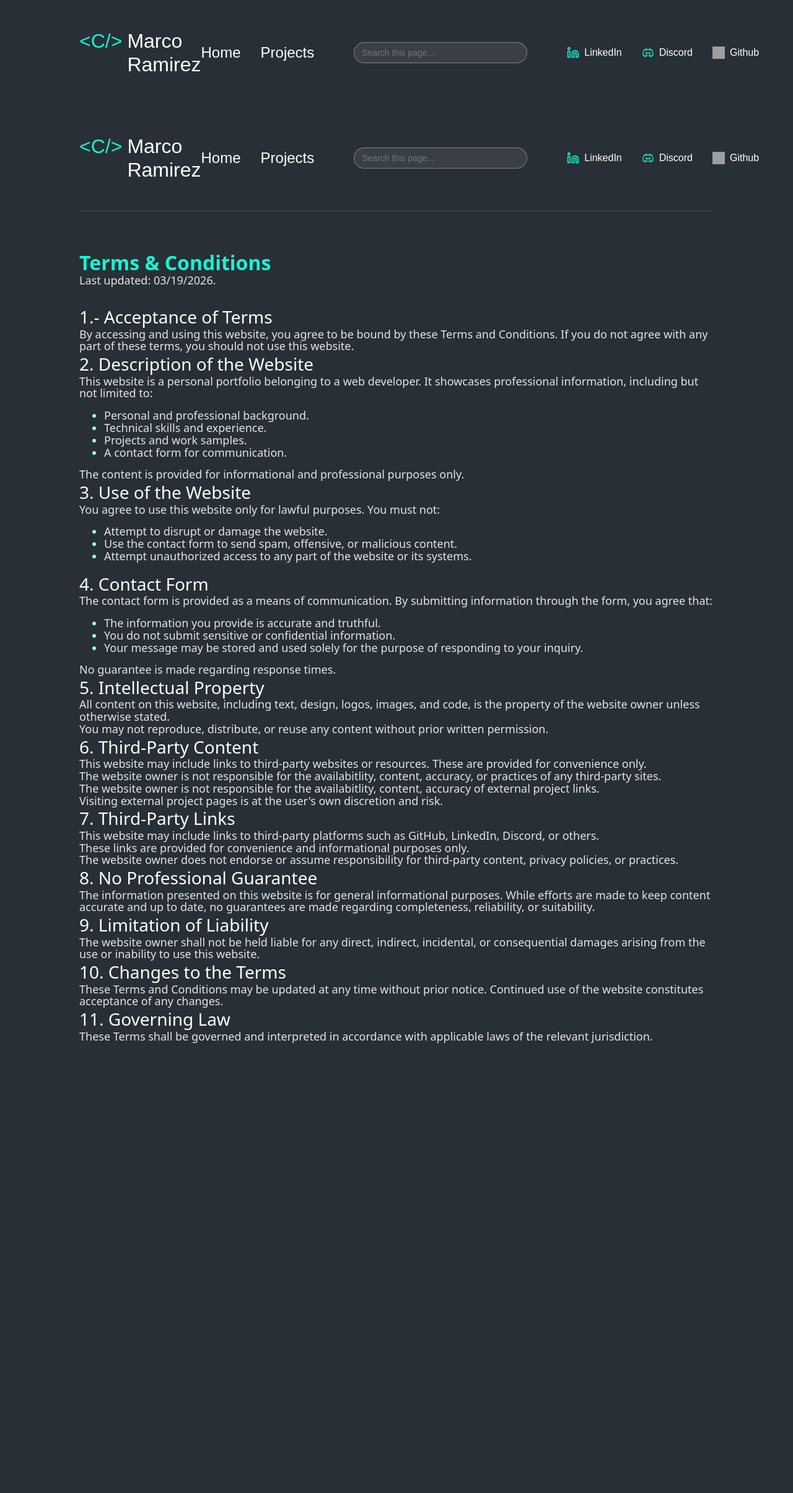
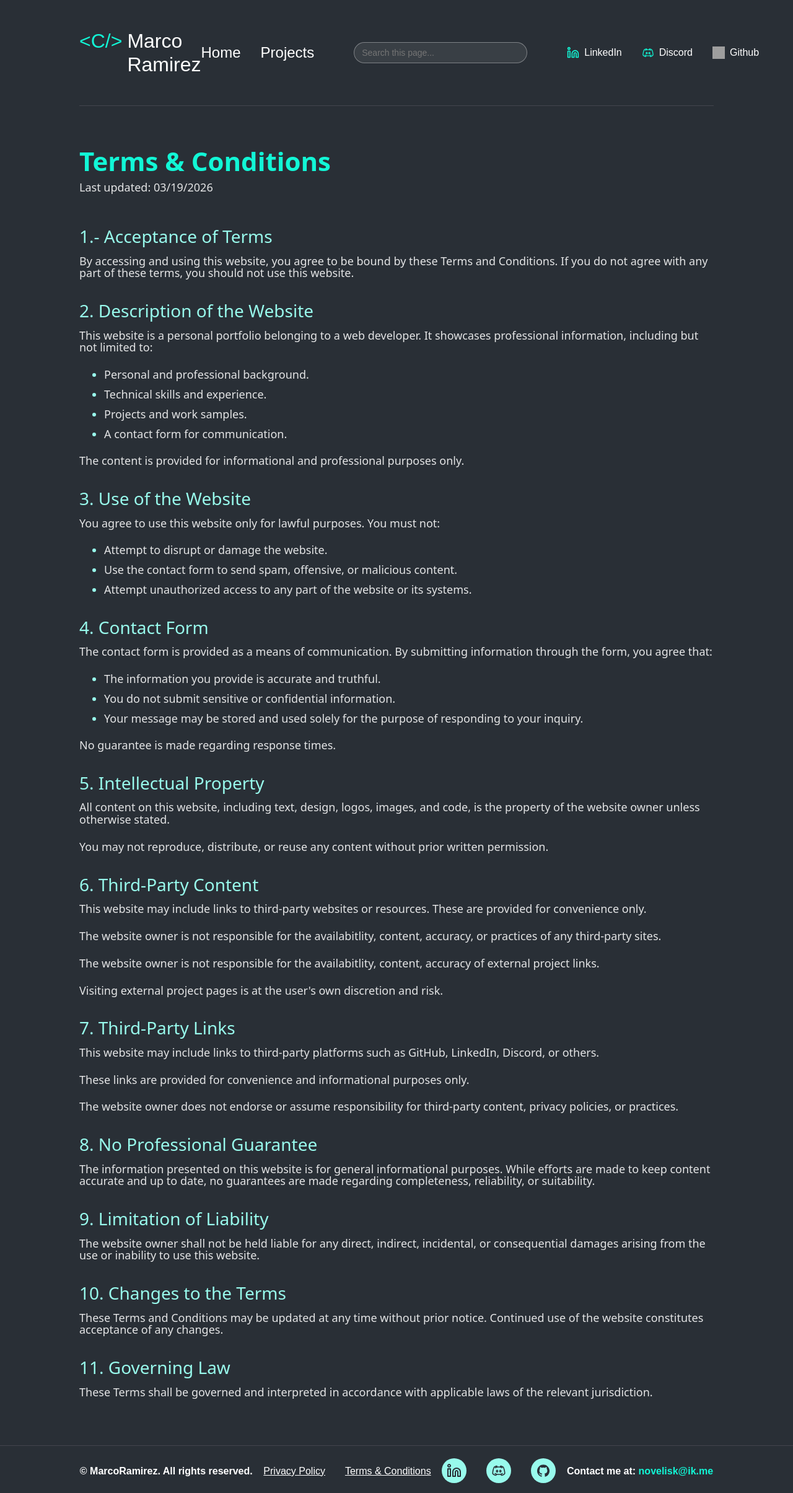
Before and after one commit to Novelisk/marco_ramirez_dev, a React (Vite) app: page /terms in a window 1280 px wide. Shown: the whole page at 62% size. Before the commit the page ends 1684 px from the top, so only its background shows below. Built offline with nearby package versions, Linux system fonts and the light colour scheme; grey boxes are pictures that could not be loaded.

Commit message:
Terms & Conditions page added. Added some styling to Header, Footer and NavBar

```diff
--- a/src/App.jsx
+++ b/src/App.jsx
@@ -3,6 +3,7 @@ import { Routes, Route } from 'react-router-dom';
 import { Header } from './assets/components/Header/Header';
 import { Main } from './assets/pages/Main/Main';
 import { Terms } from './assets/pages/Terms/Terms';
+import { Footer } from './assets/components/Footer/Footer';
 
 function App() {
   return (
@@ -13,6 +14,8 @@ function App() {
         <Route path="/" element={<Main />} />
         <Route path="/terms" element={<Terms />} />
       </Routes>
+
+      <Footer />
     </>
   );
 }
--- a/src/assets/components/Footer/Footer.css
+++ b/src/assets/components/Footer/Footer.css
@@ -31,6 +31,11 @@
   gap: 32px;
 }
 
+.footer-copyright:hover,
+.footer-policy__text:hover {
+  opacity: 70%;
+}
+
 .footer-media__link {
   width: 32px;
   height: 32px;
@@ -42,15 +47,31 @@
   display: flex;
   align-items: center;
   justify-content: center;
+
+  transition: transform 0.2s cubic-bezier(0.22, 1.56, 0.64, 1);
+}
+
+.footer-media__link:hover {
+  transform: translateY(-6px) scale(1.15);
 }
 
 .footer-media__icon {
   width: 24px;
   height: 24px;
+
+  transition: transform 0.2s cubic-bezier(0.22, 1.56, 0.64, 1);
+}
+
+.footer-media__icon:hover {
+  transform: translateY(-6px) scale(1.15);
 }
 
 .footer-contact__mail-to {
   text-decoration: none;
+}
+
+.footer-contact__mail-to:hover {
+  opacity: 70%;
 }
 
 .footer-contact__span {
--- a/src/assets/components/Footer/Footer.jsx
+++ b/src/assets/components/Footer/Footer.jsx
@@ -15,10 +15,18 @@ export const Footer = () => {
         </h4>
 
         <nav className="footer-policy">
-          <NavLink to="/policy" className="footer-policy__text">
+          <NavLink
+            to="/policy"
+            className="footer-policy__text"
+            onClick={() => window.scrollTo({ top: 0, behavior: 'smooth' })}
+          >
             Privacy Policy
           </NavLink>
-          <NavLink to="/terms" className="footer-policy__text">
+          <NavLink
+            to="/terms"
+            className="footer-policy__text"
+            onClick={() => window.scrollTo({ top: 0, behavior: 'smooth' })}
+          >
             Terms & Conditions
           </NavLink>
         </nav>
--- a/src/assets/components/Header/Header.css
+++ b/src/assets/components/Header/Header.css
@@ -6,7 +6,7 @@
   padding: 0 128px 0 128px;
 }
 
-.name {
+.header__name {
   display: flex;
   margin: 0;
   gap: 8px;
@@ -35,7 +35,7 @@
   color: #fff;
 }
 
-.navbar {
+.header__navbar {
   display: flex;
   justify-content: space-between;
   align-items: center;
@@ -56,6 +56,13 @@
   line-height: 1.2;
   color: #fff;
   text-decoration: none;
+
+  transition: transform 0.25s ease;
+}
+
+.navlink:hover {
+  opacity: 0.7;
+  transform: translateY(-3px);
 }
 
 .navlink__active {
@@ -68,22 +75,29 @@
   line-height: 1.2;
   color: #12f7d6;
   text-decoration: none;
+
+  transform: scale(1.1);
 }
 
-.links {
+.header__links {
   display: flex;
   gap: 32px;
 }
 
 .link {
   display: flex;
+  align-items: center;
   gap: 8px;
+  cursor: pointer;
 }
 
 .link__icon {
   width: 20px;
   height: 20px;
   color: #12f7d6;
+
+  transition: transform 0.3s cubic-bezier(0.34, 1.56, 0.64, 1);
+  will-change: transform;
 }
 
 .link__text {
@@ -96,4 +110,39 @@
   line-height: 1.2;
   color: #fff;
   text-decoration: none;
+
+  transition:
+    opacity 0.3s ease,
+    transform 0.3s cubic-bezier(0.22, 1, 0.36, 1);
 }
+
+.link:hover .link__icon {
+  animation: giftBounce 0.6s cubic-bezier(0.34, 1.56, 0.64, 1);
+}
+
+.link:hover .link__text {
+  opacity: 0.7;
+  transform: translateY(-3px);
+}
+
+@keyframes giftBounce {
+  0% {
+    transform: translateY(0) scale(1);
+  }
+
+  30% {
+    transform: translateY(-6px) scale(1.05);
+  }
+
+  50% {
+    transform: translateY(0) scale(0.98);
+  }
+
+  70% {
+    transform: translateY(-3px) scale(1.02);
+  }
+
+  100% {
+    transform: translateY(0) scale(1);
+  }
+}
--- a/src/assets/components/Header/Header.jsx
+++ b/src/assets/components/Header/Header.jsx
@@ -9,12 +9,12 @@ import { SearchBar } from '../SearchBar/SearchBar';
 export const Header = () => {
   return (
     <header className="header" id="home">
-      <div className="name">
+      <div className="header__name">
         <span className="name__span">{`<C/>`}</span>
         <p className="name__paragraph">Marco Ramirez</p>
       </div>
 
-      <nav className="navbar">
+      <nav className="header__navbar">
         <div className="navbar__container">
           <NavLink
             to="/"
@@ -36,7 +36,7 @@ export const Header = () => {
 
         <SearchBar />
 
-        <div className="links">
+        <div className="header__links">
           <div className="link">
             <img
               src={linkedInIcon}
--- a/src/assets/components/NavBar/NavBar.css
+++ b/src/assets/components/NavBar/NavBar.css
@@ -47,6 +47,13 @@
   justify-content: center;
 
   padding: 4px;
+
+  transition: transform 0.15 ease;
+}
+
+.nav-bar__item:hover .nav-bar__image {
+  opacity: 0.7;
+  transform: translateY(2px);
 }
 
 .nav-bar__text-container {
@@ -67,7 +74,7 @@
 
   opacity: 0;
   transition:
-    opacity 0.25s ease,
+    opacity 0.1s ease,
     transform 0.25s cubic-bezier(0.22, 1, 0.36, 1);
 
   background-color: #fff;
--- a/src/assets/pages/Main/Main.jsx
+++ b/src/assets/pages/Main/Main.jsx
@@ -4,7 +4,6 @@ import { Hero } from '../../components/Hero/Hero';
 import { About } from '../../components/About/About';
 import { Skills } from '../../components/Skills/Skills';
 import { Contact } from '../../components/Contact/Contact';
-import { Footer } from '../../components/Footer/Footer';
 import { NavBar } from '../../components/NavBar/NavBar';
 
 export const Main = () => {
@@ -14,7 +13,6 @@ export const Main = () => {
       <About />
       <Skills />
       <Contact />
-      <Footer />
 
       <NavBar />
     </main>
--- a/src/assets/pages/Terms/Terms.css
+++ b/src/assets/pages/Terms/Terms.css
@@ -26,31 +26,48 @@
   flex-direction: column;
   align-items: flex-start;
   justify-content: center;
+
+  gap: 8px;
 }
 
 .terms__title {
-  font-size: 32px;
-  font-weight: 600;
+  font-size: 42px;
+  font-weight: 650;
   line-height: 1.2;
 
   color: #12f7d6;
+}
+
+.terms__content {
+  display: flex;
+  flex-direction: column;
+  align-items: flex-start;
+  justify-content: center;
+
+  padding-bottom: 64px;
+  gap: 12px;
 }
 
 .terms__paragraph,
 .terms__list-item {
   font-size: 18px;
   line-height: 1.1;
+  padding-bottom: 12px;
 }
 
 .terms__subtitle {
+  padding-top: 8px;
+
   font-size: 28px;
   font-weight: 500;
   line-height: 1.3;
 
-  color: #fff;
+  color: #98faec;
 }
 
 .terms__list {
+  margin: 0;
+
   display: flex;
   flex-direction: column;
   align-items: flex-start;
--- a/src/assets/pages/Terms/Terms.jsx
+++ b/src/assets/pages/Terms/Terms.jsx
@@ -1,19 +1,13 @@
 import React from 'react';
-
-import { Header } from '../../components/Header/Header';
-import { Footer } from '../../components/Footer/Footer';
 
 export const Terms = () => {
   return (
     <>
-      <Header />
-
       <div className="top-line"></div>
-
       <div className="terms">
         <div className="terms__header">
           <h1 className="terms__title">Terms & Conditions</h1>
-          <p className="terms__paragraph">Last updated: 03/19/2026.</p>
+          <p className="terms__paragraph">Last updated: 03/19/2026</p>
         </div>
         <div className="terms__content">
           <h2 className="terms__subtitle">1.- Acceptance of Terms</h2>
```
